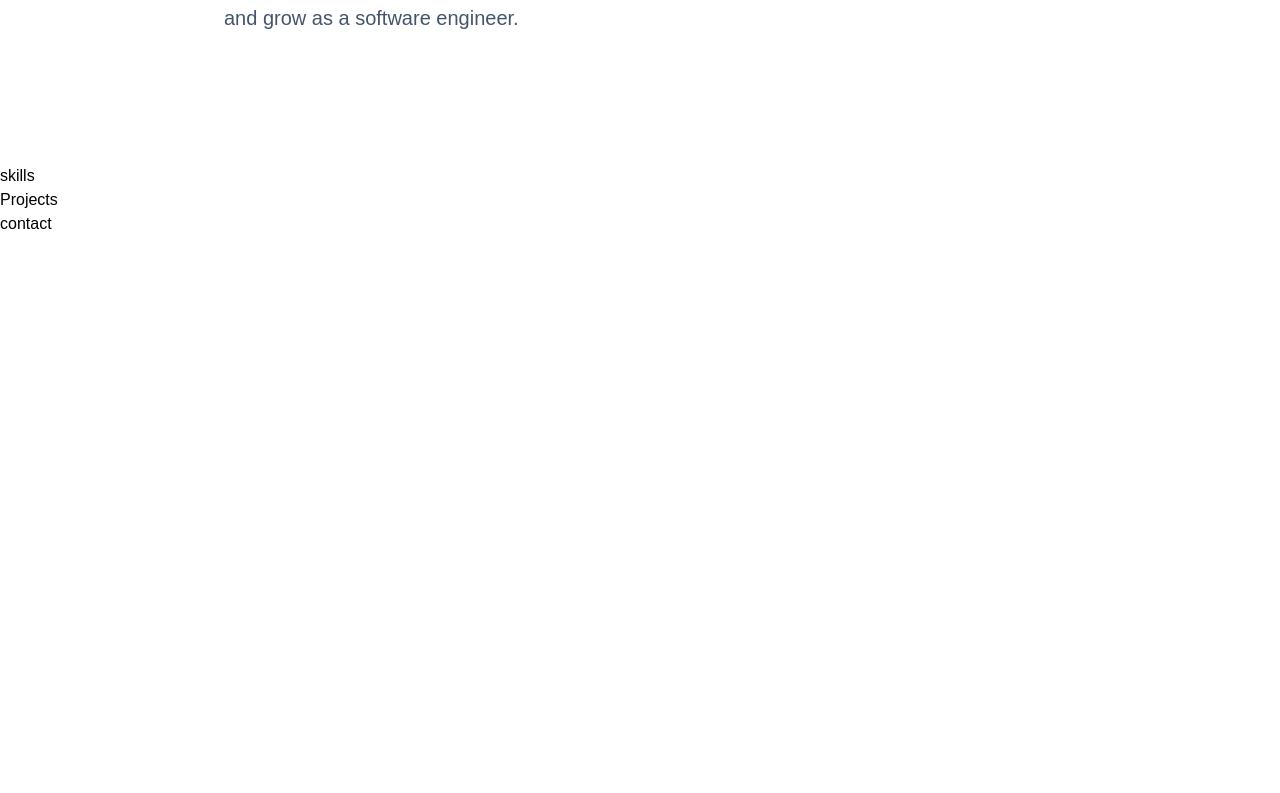
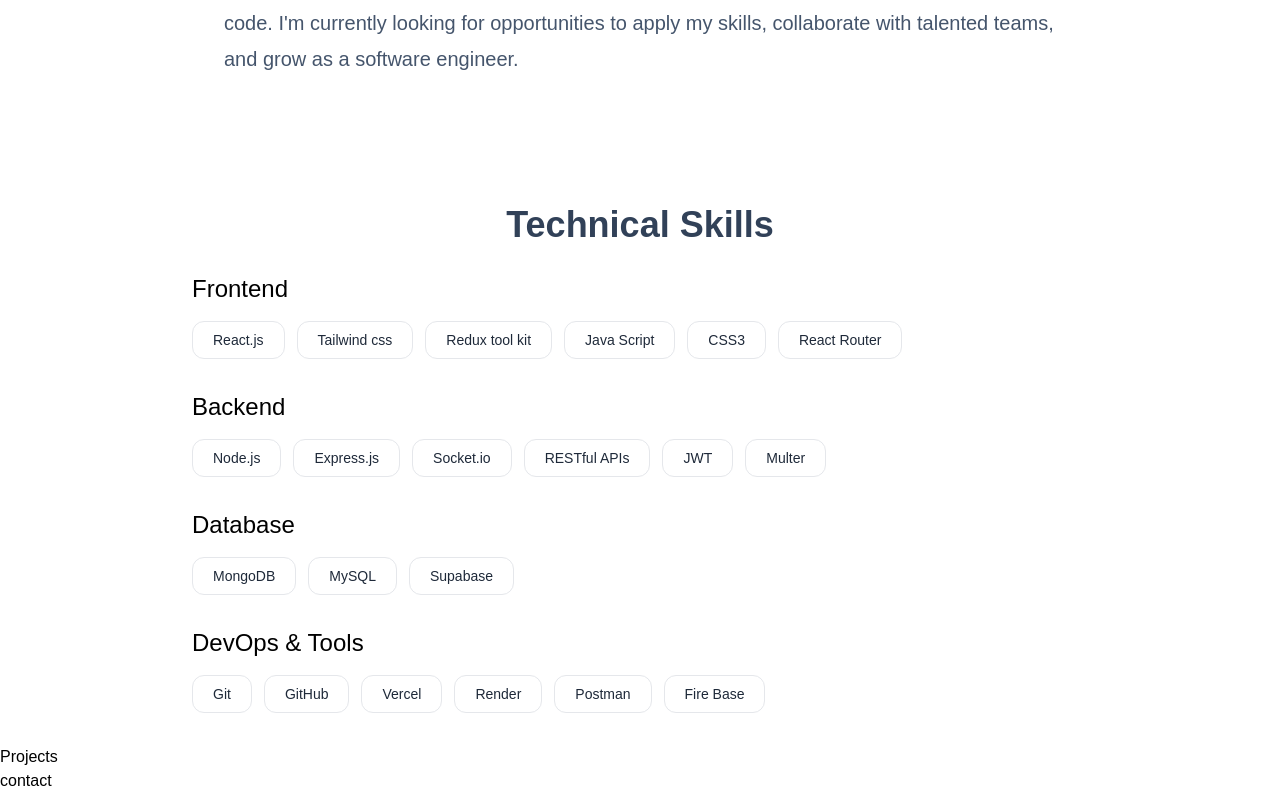
Before and after one commit to vansh-chauhan01/portfolio, a React (Vite) app in the folder frontend/: page / in a window 1280 px wide. Shown: the part 1232-2025 px from the top of the page. Before the commit the page ends 1468 px from the top, so only its background shows below. Built offline with nearby package versions, Linux system fonts and the light colour scheme; a web font is replaced by a local one.

Commit message:
made skills section of the page

```diff
--- a/frontend/src/components/Hero.jsx
+++ b/frontend/src/components/Hero.jsx
@@ -4,13 +4,14 @@
 
 const Hero = ()=>{
     return (
+        <section id = "hero">
             <div className="flex w-full max-w-7xl mx-auto items-center justify-between gap-24 mt-20 px-12">
             <div className="flex flex-col items-start gap-4">
                 <p className="text-6xl text-slate-700 font-bold">Hello, I'm</p>
                 <p className="text-6xl text-slate-700 font-bold">Vansh Chauhan 👋</p>
                 <p className="text-4xl mt-3 text-[oklch(oklch(43.7%_0.078_188.216))] font-bold">A Full Stack Developer</p>
                 <p className="text-slate-600 max-w-xl text-lg leading-relaxed mt-3 ">
-           I enjoy turning ideas into functional and user-friendly web applications. With a strong foundation in the MERN stack, C++, Object-Oriented Programming, and Database Management Systems, I'm constantly learning, building projects, and sharpening my problem-solving skills.
+            I enjoy turning ideas into functional and user-friendly web applications. With a strong foundation in the MERN stack, Data Structure And Algorithms, Object-Oriented Programming, and Database Management Systems, I'm constantly learning, building projects, and sharpening my problem-solving skills.
                 </p>
                 <div className="flex gap-18 mt-3">
                     <button className="block bg-[#13242C] text-white rounded-full px-4 py-4 transition-transform duration-300 hover:scale-105">
@@ -27,7 +28,7 @@
                     <a>
                         <LinkedInIcon fontSize='large'/>
                     </a>
-                <a href='https://mail.google.com/mail/?view=cm&fs=1&to=98vansh98@gmail.com'>
+                    <a href='https://mail.google.com/mail/?view=cm&fs=1&to=98vansh98@gmail.com' target='_blank'>
 
                         <EmailIcon fontSize='large'/>
                     </a>
@@ -44,6 +45,8 @@
             </div>
 
         </div>
+        </section>
+
 
     )
 }
--- a/frontend/src/components/Navbar.jsx
+++ b/frontend/src/components/Navbar.jsx
@@ -3,28 +3,31 @@
 
 const Navbar = ()=>{
     return(
-        <div className="sticky top-0 w-full h-15 flex items-center justify-between bg-[#13242C]">
+        <div className="sticky top-0 w-full h-18 flex items-center justify-between bg-[#13242C]">
             <p className="text-[#A9ACAD] hover:text-white text-lg shadow-md ml-3">
-                Vansh Chauhan
+                <a href="#hero">
+                    Vansh Chauhan
+                </a>
+
             </p>
             <nav className="mr-5 flex items-center justify-center text-[#A9ACAD] hover:text-white  text-lg ml-3">
                 <ul className="flex items-center gap-8 text-[#A9ACAD] text-lg">
-                    <li>
+                    <li className="hover:text-white">
                         <a href="#about">
                             About
                         </a>
                     </li>
-                    <li>
-                        <a href="#">
+                    <li className="hover:text-white">
+                        <a href="#Skills">
                             Skills
                         </a>
                     </li>
-                    <li>
+                    <li className="hover:text-white">
                         <a href="#">
                             Projects
                         </a>
                     </li>
-                    <li>
+                    <li className="hover:text-white">
                         <a href="">
                             Contact
                         </a>
--- a/frontend/src/components/Skills.jsx
+++ b/frontend/src/components/Skills.jsx
@@ -1,9 +1,176 @@
-const Skills = () =>{
-    return(
-        <div>
-            skills
+const Skills = () => {
+  return (
+    <section id="Skills" className="max-w-4xl mx-auto">
+      <div className="">
+        <h2 className="text-4xl font-semibold text-slate-700 text-center">
+          Technical Skills
+        </h2>
+
+
+        <div className="mt-7 mb-8">
+          <p className="text-2xl text mt-5">Frontend</p>
+          <div className="mt-4">
+            <span
+              className="inline-flex items-center
+                rounded-xl
+                border border-gray-200
+                bg-white
+                px-5 py-2
+                text-sm font-medium text-gray-800
+                transition-all duration-200
+                hover:bg-gray-50
+                hover:border-gray-300
+                mr-3
+                hover:shadow-sm"
+            >
+              React.js
+            </span>
+            <span
+              className="inline-flex items-center
+                rounded-xl
+                border border-gray-200
+                bg-white
+                px-5 py-2
+                text-sm font-medium text-gray-800
+                transition-all duration-200
+                hover:bg-gray-50
+                hover:border-gray-300
+                mr-3
+                hover:shadow-sm"
+            >
+              Tailwind css
+            </span>
+            <span
+              className="inline-flex items-center
+                rounded-xl
+                border border-gray-200
+                bg-white
+                px-5 py-2
+                text-sm font-medium text-gray-800
+                transition-all duration-200
+                hover:bg-gray-50
+                hover:border-gray-300
+                mr-3
+                hover:shadow-sm"
+            >
+              Redux tool kit
+            </span>
+            <span
+              className="inline-flex items-center
+                rounded-xl
+                border border-gray-200
+                bg-white
+                px-5 py-2
+                text-sm font-medium text-gray-800
+                transition-all duration-200
+                hover:bg-gray-50
+                hover:border-gray-300
+                mr-3
+                hover:shadow-sm"
+            >
+              Java Script
+            </span>
+            <span
+              className="inline-flex items-center
+                rounded-xl
+                border border-gray-200
+                bg-white
+                px-5 py-2
+                text-sm font-medium text-gray-800
+                transition-all duration-200
+                hover:bg-gray-50
+                hover:border-gray-300
+                mr-3
+                hover:shadow-sm"
+            >
+              CSS3
+            </span>
+            <span
+              className="inline-flex items-center
+                rounded-xl
+                border border-gray-200
+                bg-white
+                px-5 py-2
+                text-sm font-medium text-gray-800
+                transition-all duration-200
+                hover:bg-gray-50
+                hover:border-gray-300
+                mr-3
+                hover:shadow-sm"
+            >
+              React Router
+            </span>
+          </div>
         </div>
-    )
-}
+
+
+        <div className="mt-3 mb-8">
+          <p className="text-2xl text mt-5">Backend</p>
+          <div className="mt-4">
+            <span className="inline-flex items-center rounded-xl border border-gray-200 bg-white px-5 py-2 text-sm font-medium text-gray-800 transition-all duration-200 hover:bg-gray-50 hover:border-gray-300 mr-3 hover:shadow-sm">
+              Node.js
+            </span>
+            <span className="inline-flex items-center rounded-xl border border-gray-200 bg-white px-5 py-2 text-sm font-medium text-gray-800 transition-all duration-200 hover:bg-gray-50 hover:border-gray-300 mr-3 hover:shadow-sm">
+              Express.js
+            </span>
+            <span className="inline-flex items-center rounded-xl border border-gray-200 bg-white px-5 py-2 text-sm font-medium text-gray-800 transition-all duration-200 hover:bg-gray-50 hover:border-gray-300 mr-3 hover:shadow-sm">
+              Socket.io
+            </span>
+            <span className="inline-flex items-center rounded-xl border border-gray-200 bg-white px-5 py-2 text-sm font-medium text-gray-800 transition-all duration-200 hover:bg-gray-50 hover:border-gray-300 mr-3 hover:shadow-sm">
+              RESTful APIs
+            </span>
+            <span className="inline-flex items-center rounded-xl border border-gray-200 bg-white px-5 py-2 text-sm font-medium text-gray-800 transition-all duration-200 hover:bg-gray-50 hover:border-gray-300 mr-3 hover:shadow-sm">
+              JWT
+            </span>
+            <span className="inline-flex items-center rounded-xl border border-gray-200 bg-white px-5 py-2 text-sm font-medium text-gray-800 transition-all duration-200 hover:bg-gray-50 hover:border-gray-300 mr-3 hover:shadow-sm">
+              Multer
+            </span>
+          </div>
+        </div>
+
+
+        <div className="mt-3 mb-8">
+          <p className="text-2xl text mt-5">Database</p>
+          <div className="mt-4">
+            <span className="inline-flex items-center rounded-xl border border-gray-200 bg-white px-5 py-2 text-sm font-medium text-gray-800 transition-all duration-200 hover:bg-gray-50 hover:border-gray-300 mr-3 hover:shadow-sm">
+              MongoDB
+            </span>
+            <span className="inline-flex items-center rounded-xl border border-gray-200 bg-white px-5 py-2 text-sm font-medium text-gray-800 transition-all duration-200 hover:bg-gray-50 hover:border-gray-300 mr-3 hover:shadow-sm">
+              MySQL
+            </span>
+            <span className="inline-flex items-center rounded-xl border border-gray-200 bg-white px-5 py-2 text-sm font-medium text-gray-800 transition-all duration-200 hover:bg-gray-50 hover:border-gray-300 mr-3 hover:shadow-sm">
+              Supabase
+            </span>
+          </div>
+        </div>
+
+
+        <div className="mt-3 mb-8">
+          <p className="text-2xl text mt-5">DevOps & Tools</p>
+          <div className="mt-4">
+            <span className="inline-flex items-center rounded-xl border border-gray-200 bg-white px-5 py-2 text-sm font-medium text-gray-800 transition-all duration-200 hover:bg-gray-50 hover:border-gray-300 mr-3 hover:shadow-sm">
+              Git
+            </span>
+            <span className="inline-flex items-center rounded-xl border border-gray-200 bg-white px-5 py-2 text-sm font-medium text-gray-800 transition-all duration-200 hover:bg-gray-50 hover:border-gray-300 mr-3 hover:shadow-sm">
+              GitHub
+            </span>
+            <span className="inline-flex items-center rounded-xl border border-gray-200 bg-white px-5 py-2 text-sm font-medium text-gray-800 transition-all duration-200 hover:bg-gray-50 hover:border-gray-300 mr-3 hover:shadow-sm">
+              Vercel
+            </span>
+            <span className="inline-flex items-center rounded-xl border border-gray-200 bg-white px-5 py-2 text-sm font-medium text-gray-800 transition-all duration-200 hover:bg-gray-50 hover:border-gray-300 mr-3 hover:shadow-sm">
+              Render
+            </span>
+            <span className="inline-flex items-center rounded-xl border border-gray-200 bg-white px-5 py-2 text-sm font-medium text-gray-800 transition-all duration-200 hover:bg-gray-50 hover:border-gray-300 mr-3 hover:shadow-sm">
+              Postman
+            </span>
+            <span className="inline-flex items-center rounded-xl border border-gray-200 bg-white px-5 py-2 text-sm font-medium text-gray-800 transition-all duration-200 hover:bg-gray-50 hover:border-gray-300 mr-3 hover:shadow-sm">
+              Fire Base
+            </span>
+          </div>
+        </div>
+      </div>
+    </section>
+  );
+};
 
 export default Skills;
```
Lines whose indentation alone changed are shown as unchanged.
